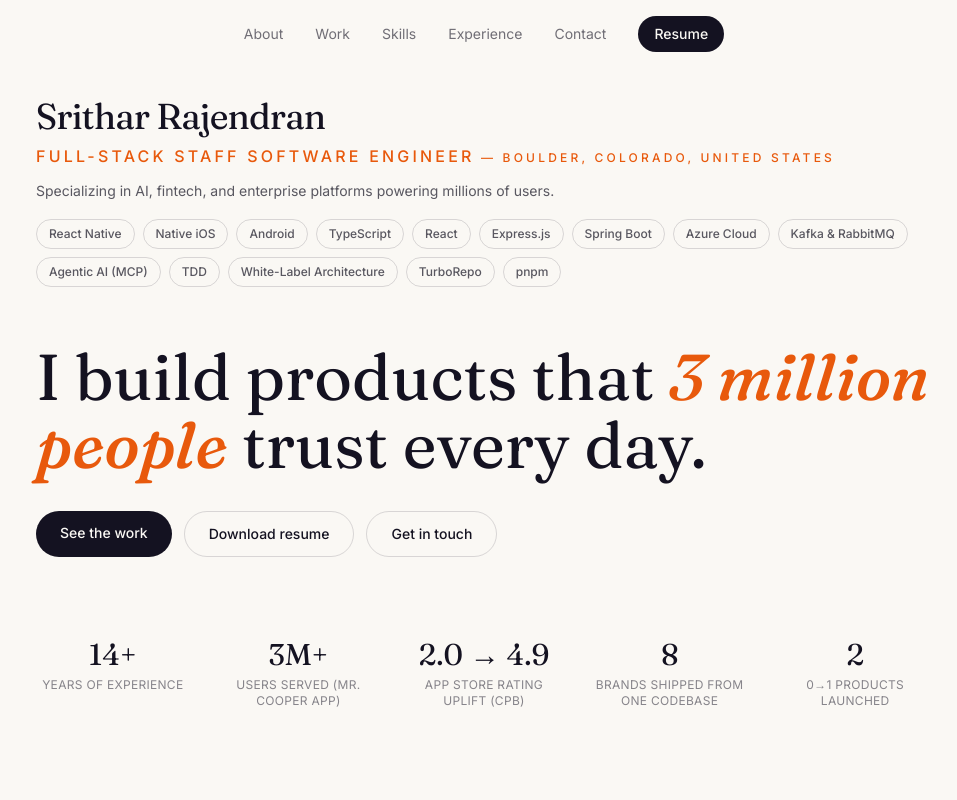
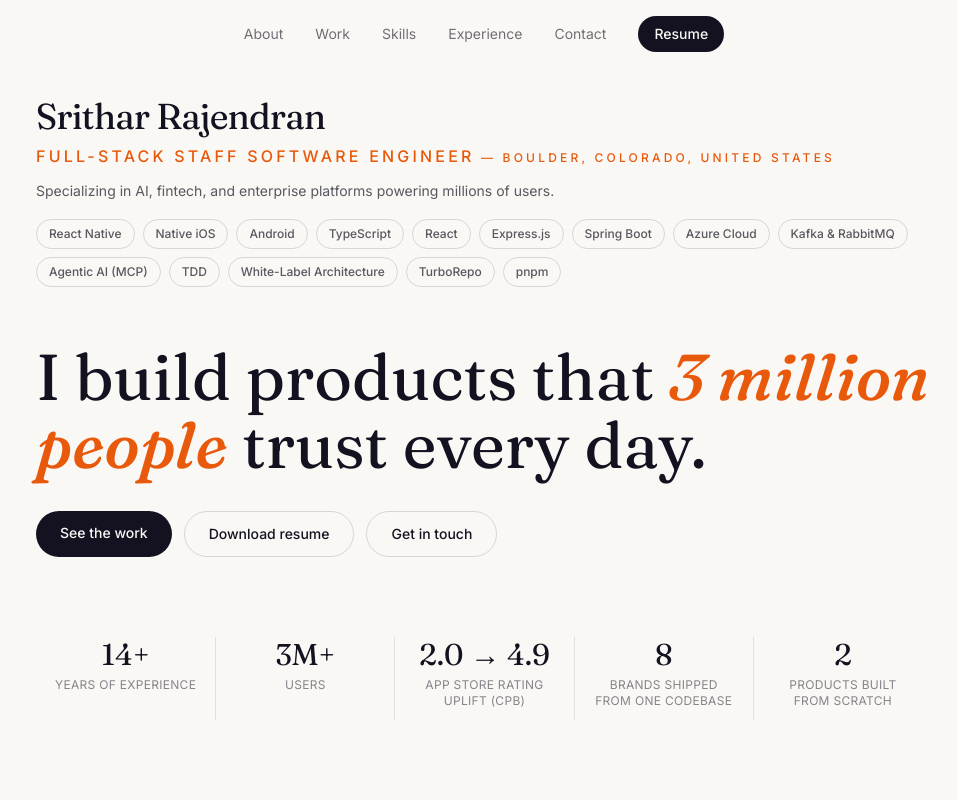
Before and after one commit to sritharIOS/PersonalSite, a React (Vite) app: page / in a window 1280 px wide. Shown: the top 800 px of the page, without its empty margins (156-1113 px from the left). Built offline with nearby package versions, Linux system fonts and the light colour scheme.

Commit message:
Update hero stat labels, add vertical dividers between stats

```diff
--- a/src/components/Hero.tsx
+++ b/src/components/Hero.tsx
@@ -63,9 +63,9 @@ export default function Hero() {
           </a>
         </div>
 
-        <dl className="mt-20 grid grid-cols-2 sm:grid-cols-3 lg:grid-cols-5 gap-8">
+        <dl className="mt-20 grid grid-cols-2 sm:grid-cols-3 lg:grid-cols-5 divide-x divide-ink/10">
           {stats.map((s) => (
-            <div key={s.label} className="text-center">
+            <div key={s.label} className="text-center px-4">
               <dt className="font-display text-3xl text-ink">{s.value}</dt>
               <dd className="text-xs text-ink/50 mt-1 uppercase tracking-wide leading-snug min-h-[3.6em]">
                 {s.label}
--- a/src/data/resume.ts
+++ b/src/data/resume.ts
@@ -104,10 +104,10 @@ export const profile: Profile = {
 
 export const stats: Stat[] = [
   { label: 'Years of experience', value: '14+' },
-  { label: 'Users served (Mr. Cooper app)', value: '3M+' },
+  { label: 'Users', value: '3M+' },
   { label: 'App Store rating uplift (CPB)', value: '2.0 → 4.9' },
   { label: 'Brands shipped from one codebase', value: '8' },
-  { label: '0→1 products launched', value: '2' },
+  { label: 'Products Built from Scratch', value: '2' },
 ]
 
 // Shown right in the hero so the core stack is the first thing a visitor sees.
```
